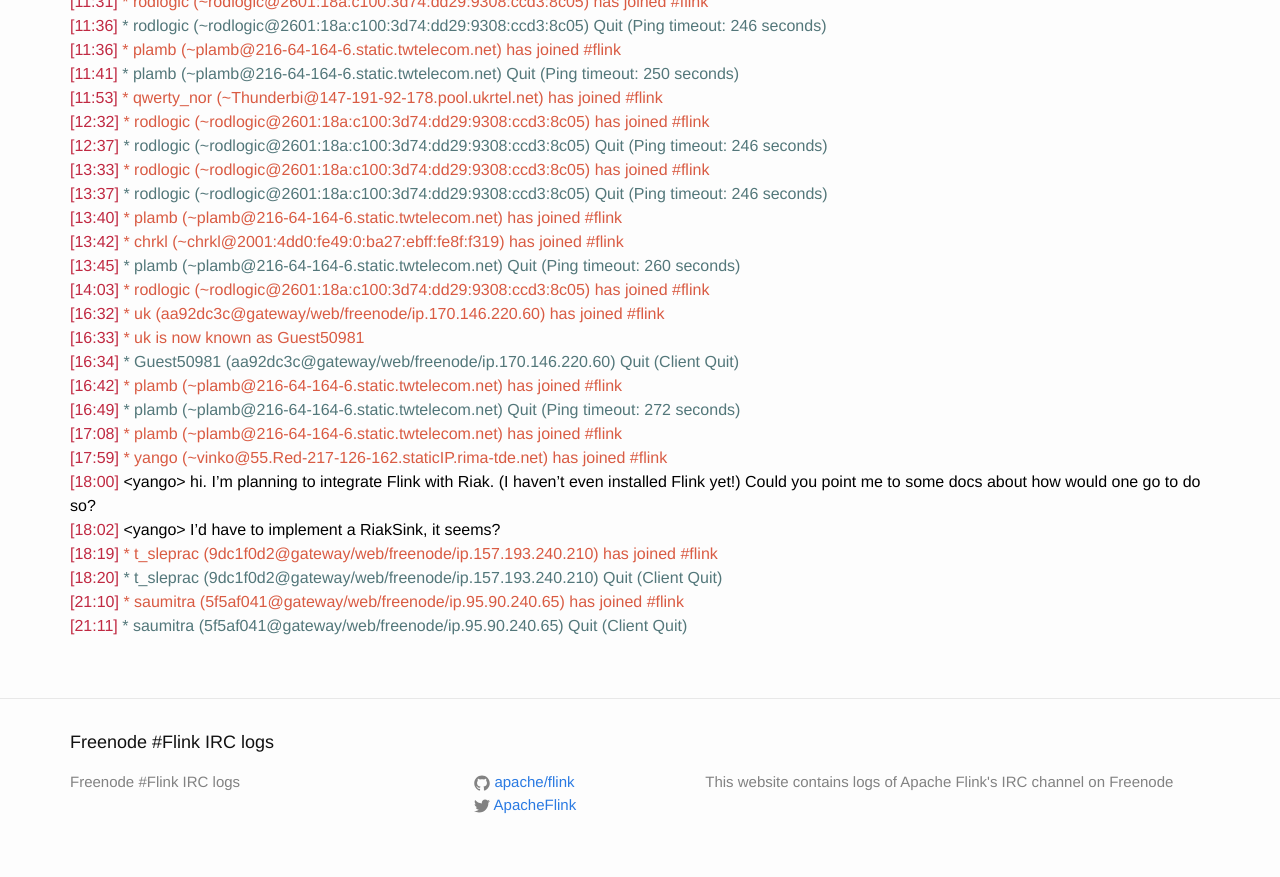
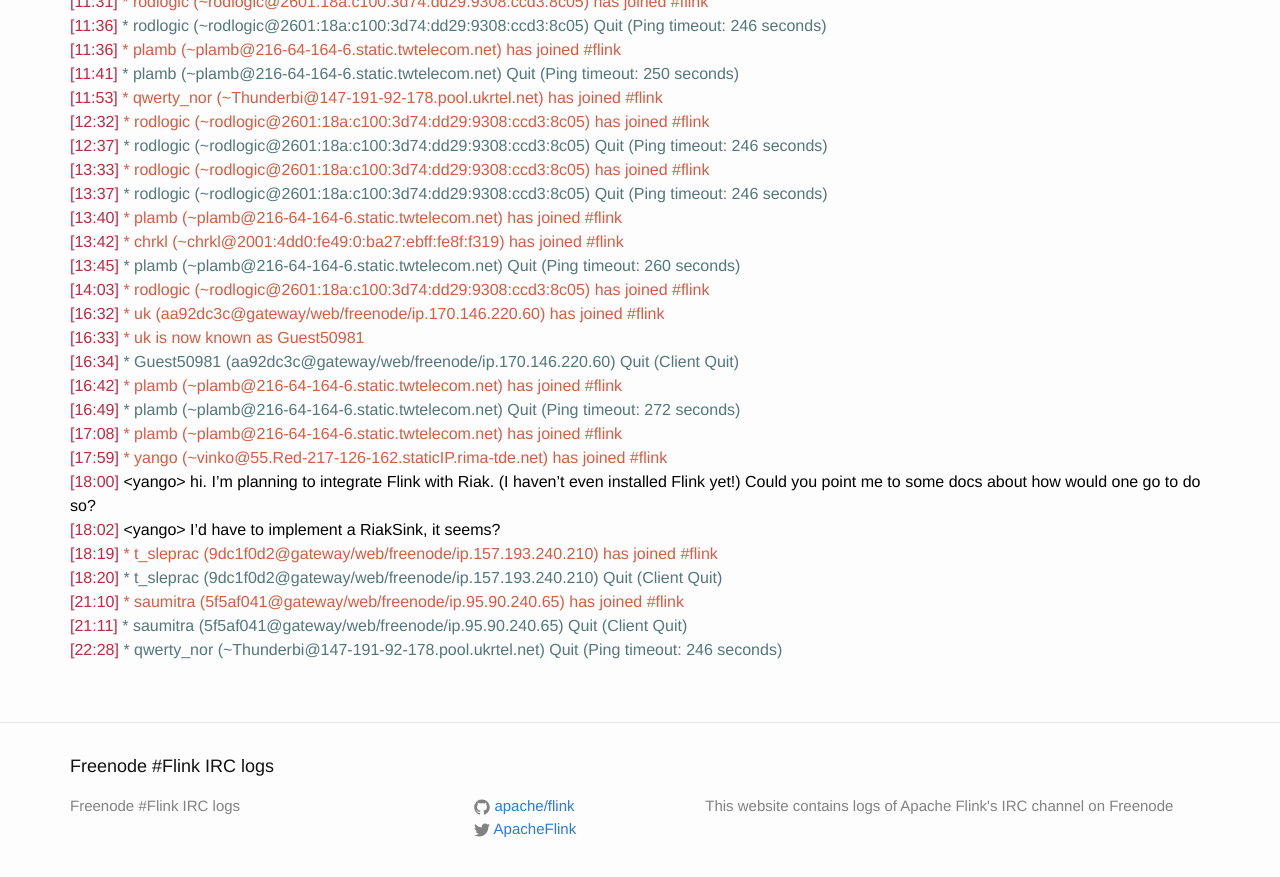
Before and after one commit to flink-irc-logs/flink-irc-logs.github.io, a Jekyll site: the page built from _posts/2015-10-21-logs.markdown, in a window 1280 px wide and 900 px high, scrolled down 618 px. Shown: the top 877 px of the window. Built offline with Jekyll 4.4.1, drawn with Linux system fonts in a browser that asks for light colours.

Commit message:
Update of the logs on Wed Oct 21 23:28:11 CEST 2015

```diff
--- a/_posts/2015-10-21-logs.markdown
+++ b/_posts/2015-10-21-logs.markdown
@@ -47,3 +47,4 @@
 <span class="irc-date">[18:20]</span> <span class="irc-navy">* t_sleprac (9dc1f0d2@gateway/web/freenode/ip.157.193.240.210) Quit (Client Quit)</span><br />
 <span class="irc-date">[21:10]</span> <span class="irc-green">* saumitra (5f5af041@gateway/web/freenode/ip.95.90.240.65) has joined #flink</span><br />
 <span class="irc-date">[21:11]</span> <span class="irc-navy">* saumitra (5f5af041@gateway/web/freenode/ip.95.90.240.65) Quit (Client Quit)</span><br />
+<span class="irc-date">[22:28]</span> <span class="irc-navy">* qwerty_nor (~Thunderbi@147-191-92-178.pool.ukrtel.net) Quit (Ping timeout: 246 seconds)</span><br />
```
